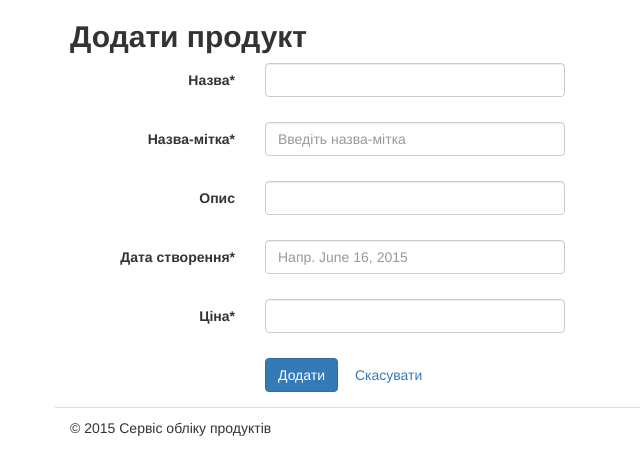
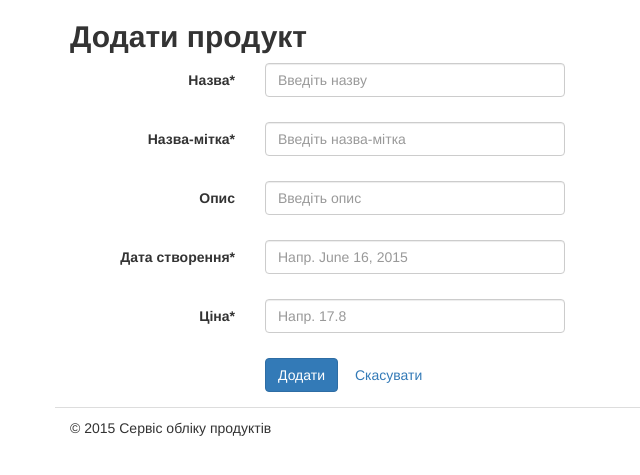
Before and after one commit to mamax/django-product, a Django app: page /products/add in a window 1280 px wide. Shown: the part 70-545 px from the top of the page, without its empty margins (0-640 px from the left). Run offline with Django 3.2, Linux system fonts and the light colour scheme; parts of the project's set-up code (start-up, migrations or seed data) failed here and were passed over; some libraries are stand-ins or nearby versions.

Commit message:
add placeholders

```diff
--- a/products/templates/products/products_add.html
+++ b/products/templates/products/products_add.html
@@ -21,6 +21,7 @@
     <div class="col-sm-10">
       <input type="text" value="{{ request.POST.first_name }}"
              name="first_name" id="first_name"
+             placeholder="Введіть назву"
              class="form-control" />
       <span class="help-block">{{ errors.first_name }}</span>
     </div>
@@ -40,6 +41,7 @@
     <div class="col-sm-10">
       <input type="text" value="{{ request.POST.description }}"
              name="description" id="description"
+             placeholder="Введіть опис"
              class="form-control" />
       <span class="help-block">{{ errors.description }}</span>
     </div>
@@ -59,6 +61,7 @@
     <div class="col-sm-10">
       <input type="text" value="{{ request.POST.price }}"
              name="price" id="price"
+             placeholder="Напр. 17.8"
              class="form-control" />
       <span class="help-block">{{ errors.price }}</span>
     </div>
```
